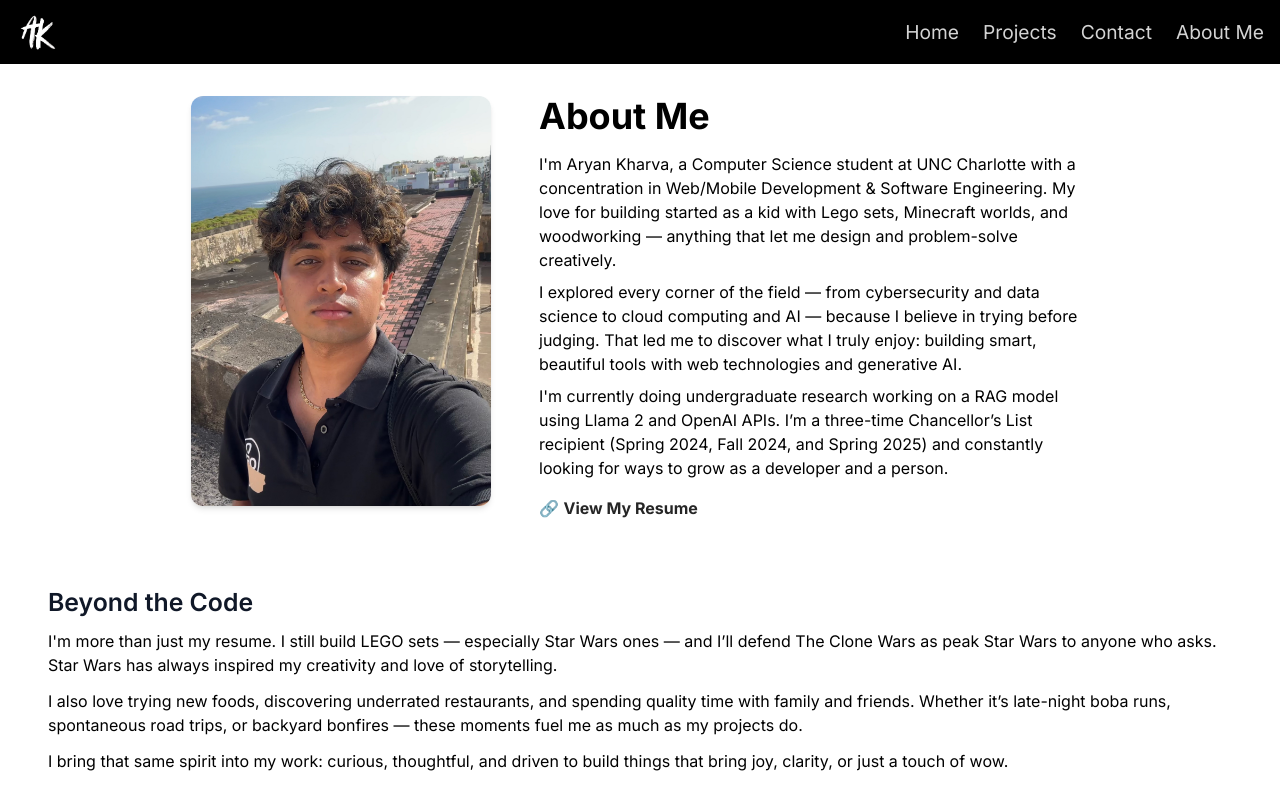
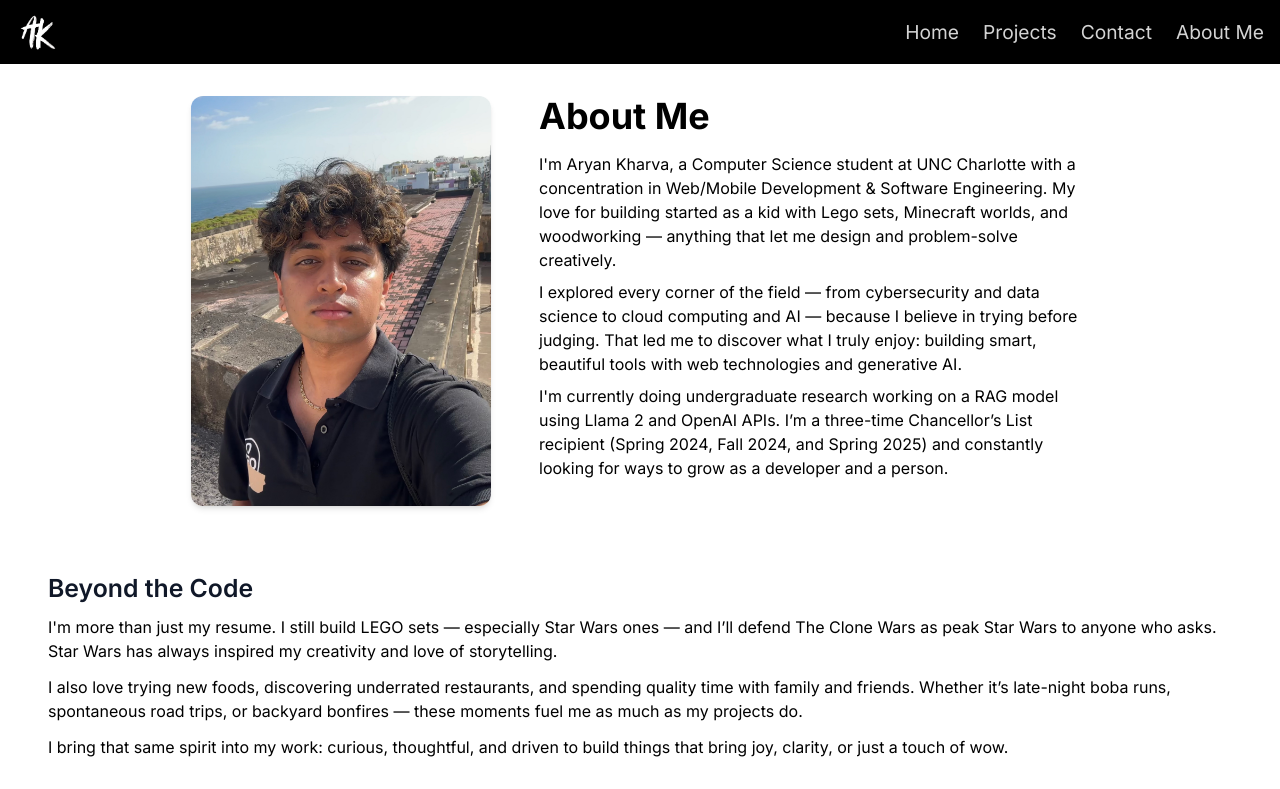
Before and after one commit to Aryan-Kharva/portfolio_with_nextjs, a Next.js app: page /about in a window 1280 px wide. Shown: the top 789 px of the page. Built offline with nearby package versions, Linux system fonts and the light colour scheme; grey boxes are pictures that could not be loaded.

Commit message:
resume visibility (temporary)

```diff
--- a/src/app/about/page.tsx
+++ b/src/app/about/page.tsx
@@ -105,7 +105,8 @@
               <p className="mb-2">
                 {"I'm currently doing undergraduate research working on a RAG model using Llama 2 and OpenAI APIs. I’m a three-time Chancellor’s List recipient (Spring 2024, Fall 2024, and Spring 2025) and constantly looking for ways to grow as a developer and a person."}
               </p>
-              <p className="mt-2">
+              {/* Resume Visibility */}
+              {/* <p className="mt-2">
                 🔗{" "}
                 <a
                   href="/resume.pdf"
@@ -115,7 +116,7 @@
                 >
                   View My Resume
                 </a>
-              </p>
+              </p> */}
             </motion.div>
           </div>
         </div>
```
